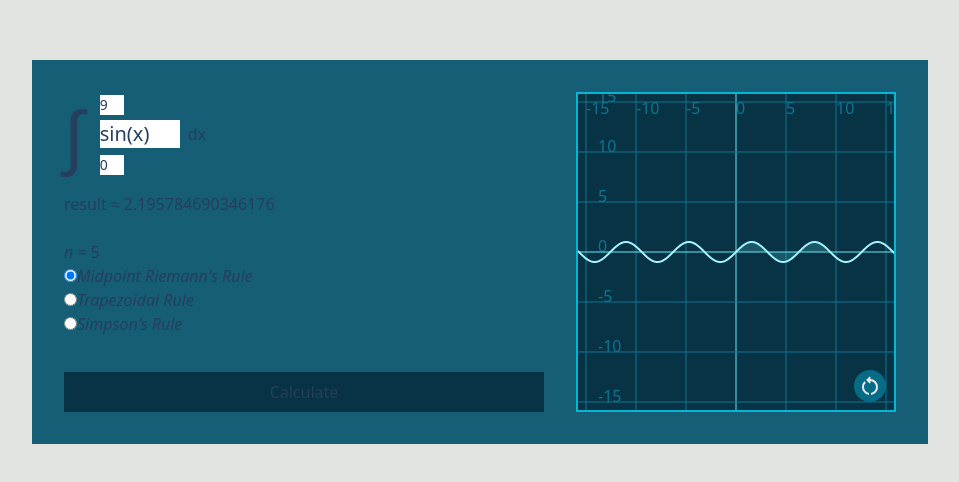
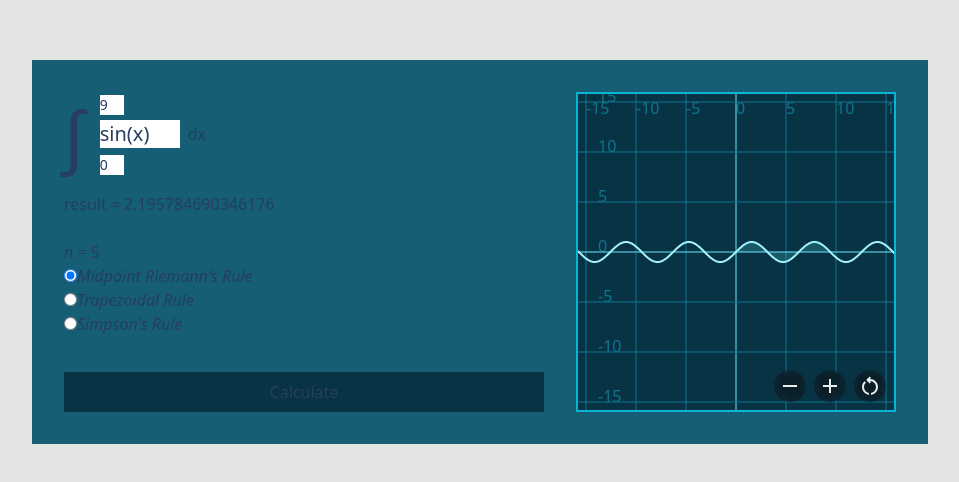
Before and after one commit to kolostring/integral-calculator, a React (Vite) app: page / in a window 1280 px wide. Shown: the part 148-630 px from the top of the page, without its empty margins (160-1119 px from the left). Built offline with nearby package versions, Linux system fonts and the light colour scheme.

Commit message:
feat: add zoom controls to Transformation Container

```diff
--- a/src/components/TransformationContainer.tsx
+++ b/src/components/TransformationContainer.tsx
@@ -2,6 +2,8 @@ import useSlidingTransform from "@/hooks/useSlidingTransform";
 import { useEffect, useLayoutEffect, useRef, useState } from "react";
 
 import ResetImage from "@/assets/reset.svg";
+import PlusImage from "@/assets/plus.svg";
+import MinusImage from "@/assets/minus.svg";
 
 export type TransformableProps = {
   scale: number;
@@ -99,18 +101,42 @@ export default function TransformationContainer({
   }, [onWheel]);
 
   return (
-    <div ref={refContainer} {...{ ...props, ...transformHandler }}>
-      {renderItem({ height, position, scale, width })}
+    <div role="application" {...props}>
+      <div
+        ref={refContainer}
+        {...transformHandler}
+        className="relative h-full w-full"
+      >
+        {renderItem({ height, position, scale, width })}
+      </div>
 
-      <button
-        className="absolute bottom-0 right-0 m-2 flex size-8 items-center justify-center overflow-hidden rounded-full bg-cyan-600 bg-opacity-60 backdrop-blur-sm"
-        onClick={() => {
-          setPosition({ x: 0, y: 0 });
-          setScale(10);
-        }}
-      >
-        <img className="-mt-[1px]" src={ResetImage} alt="reset" />
-      </button>
+      <div role="toolbar" className="absolute bottom-0 right-0 m-2 flex gap-2">
+        {(
+          [
+            [MinusImage, "zoom out", () => handleScale(-1.5, { x: 0, y: 0 })],
+            [PlusImage, "zoom in", () => handleScale(1.5, { x: 0, y: 0 })],
+            [
+              ResetImage,
+              "reset",
+              () => {
+                setScale(10);
+                setPosition({ x: 0, y: 0 });
+              },
+            ],
+          ] as [string, string, () => void][]
+        ).map(([src, alt, onClick]) => (
+          <button
+            key={alt}
+            className="grid size-8 select-none place-items-center overflow-hidden rounded-full bg-neutral/20 p-1 backdrop-blur-sm backdrop-brightness-50"
+            onClick={(event) => {
+              event.preventDefault();
+              onClick();
+            }}
+          >
+            <img draggable="false" className="-mt-[1px]" src={src} alt={alt} />
+          </button>
+        ))}
+      </div>
     </div>
   );
 }
```
Also changed, not shown: src/assets/minus.svg (added), src/assets/plus.svg (added).
